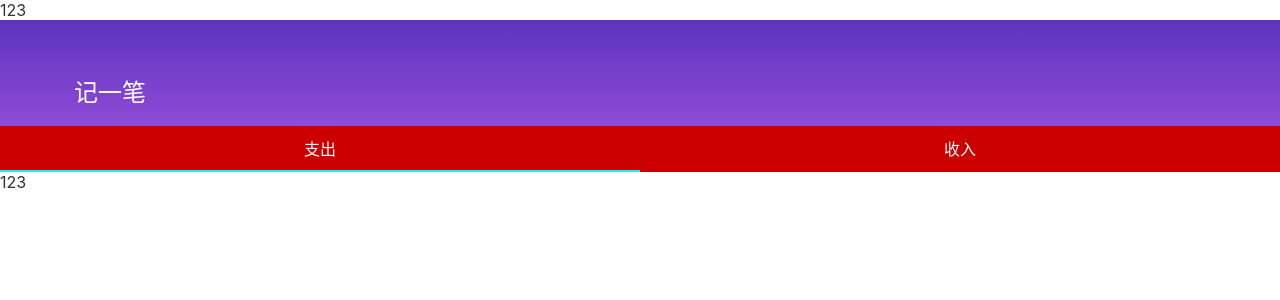
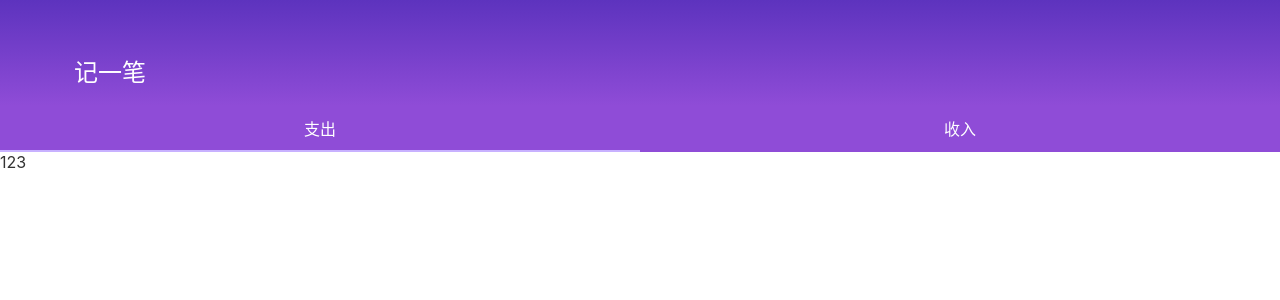
Before and after one commit to baozoudashijian/mangosteen-fe-1, a Vue app: page /#/items/list in a window 1280 px wide. Shown: the top 300 px of the page. Built offline with nearby package versions, Linux system fonts and the light colour scheme.

Commit message:
feat: 封装tabs组件

```diff
--- a/src/assets/stylesheets/vars.scss
+++ b/src/assets/stylesheets/vars.scss
@@ -25,4 +25,6 @@
     --overlay-head-title2-font-size: 16px;
     --overlay-head-title2-color: #CEA1FF;
     --overlay-main-item-font-size: 20px;
+    --tab-item-line: #C8B1FF;
+    --tab-item-text: #FFFFFF;
 }
--- a/src/components/Tabs/Tabs.module.scss
+++ b/src/components/Tabs/Tabs.module.scss
@@ -8,12 +8,13 @@
         text-align: center;
         height: 46px;
         line-height: 46px;
-        color: white;
-        background-color: #c00;
+        color: var(--tab-item-text);
+        background: linear-gradient(to bottom, var(--welcome-bg-end) 0, var(--navbar-bg-end) 100%) ;
         position: relative;
+        overflow: hidden;
     }
     .tabsWrapItemActive {
-
+        overflow: hidden;
     }
     .tabsWrapItemActive::after {
         content: '';
@@ -22,6 +23,6 @@
         bottom: 0;
         width: 100%;
         height: 2px;
-        background-color: aqua;
+        background-color: var(--tab-item-line);
     }
 }
--- a/src/views/items/ItemList.tsx
+++ b/src/views/items/ItemList.tsx
@@ -15,7 +15,6 @@ export const ItemList = defineComponent({
         }
         return () => (
             <>
-            <Tab label='支出' name="expend">123</Tab>
             <MainLayout>
                 {{
                     icon: () => <Icon name="left" width="50" height="37.5" fill="#fff" />,
```
